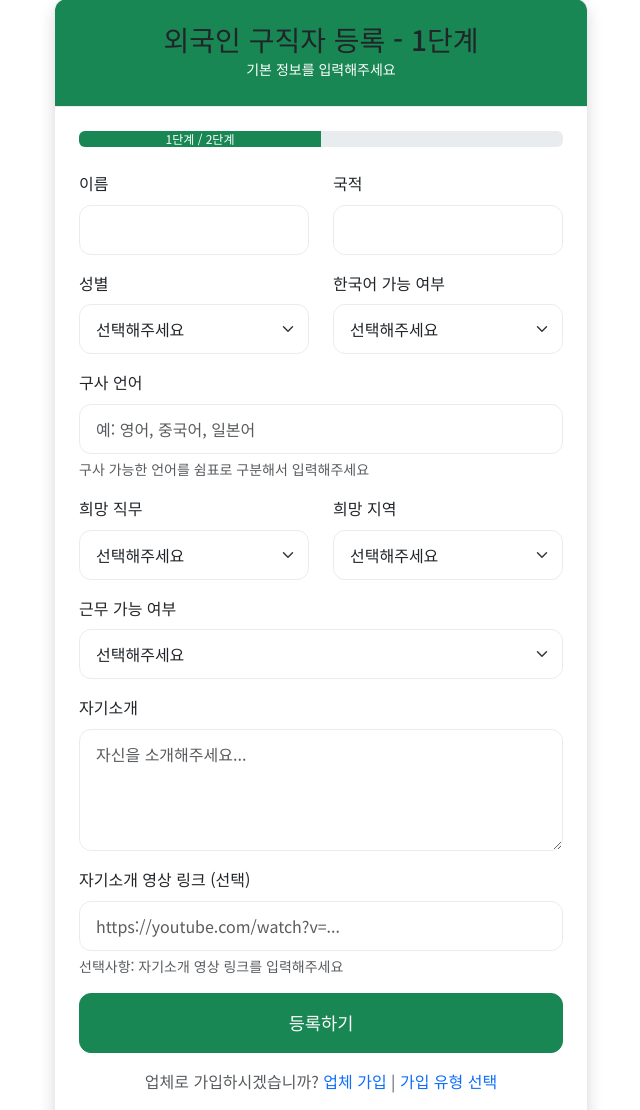
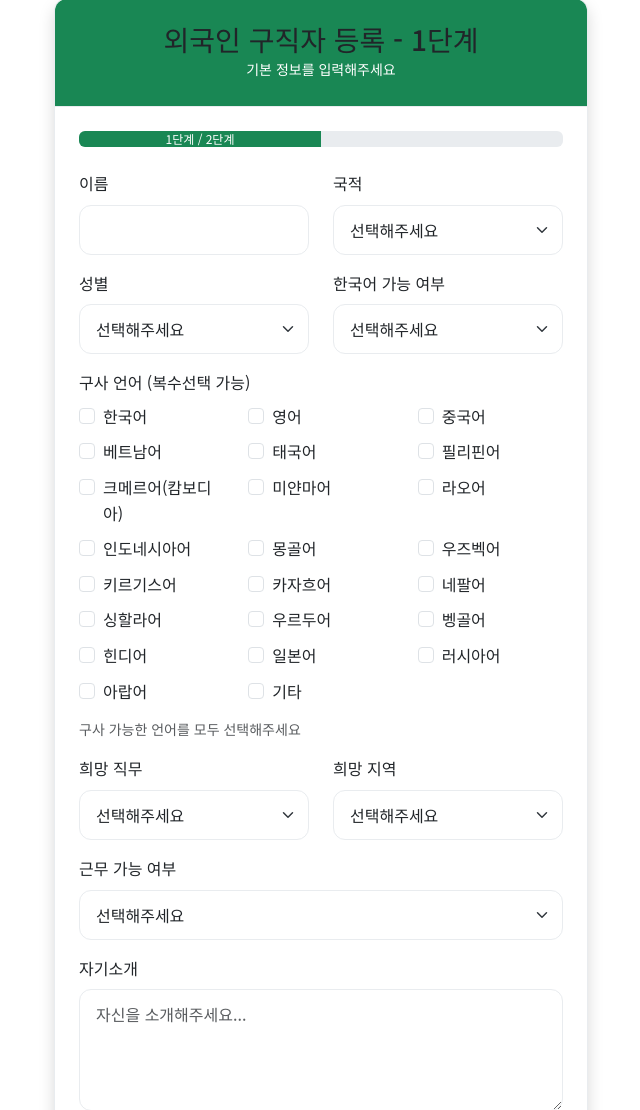
Before and after one commit to chunja07/MovingBridge, a Flask app: page /register-worker in a window 1280 px wide. Shown: the part 160-1270 px from the top of the page, without its empty margins (319-959 px from the left). Run offline with Flask 3, Linux system fonts and the light colour scheme; some libraries are stand-ins or nearby versions.

Commit message:
Improve foreign job seeker registration with selectable nationality/languages
Replaced StringFields with SelectFields/SelectMultipleFields for nationality and languages in Step1RegisterForm.

Replit-Commit-Author: Agent
Replit-Commit-Session-Id: 0f8dae57-bfae-4d91-bc04-a7b4eaf506f1
Replit-Commit-Screenshot-Url: https://storage.googleapis.com/screenshot-production-us-central1/f03fd319-b2ac-458b-ba6e-ce1261aad4c0/9e71972b-ca7e-41a9-a35e-81d6853519e1.jpg

```diff
--- a/app.py
+++ b/app.py
@@ -58,10 +58,54 @@ class AdminLoginForm(FlaskForm):
 
 class Step1RegisterForm(FlaskForm):
     name = StringField('이름', validators=[DataRequired(), Length(min=1, max=50)])
-    nationality = StringField('국적', validators=[DataRequired(), Length(min=1, max=50)])
+    nationality = SelectField('국적', choices=[
+        ('', '선택해주세요'),
+        ('vietnam', '베트남'),
+        ('philippines', '필리핀'),
+        ('thailand', '태국'),
+        ('cambodia', '캄보디아'),
+        ('myanmar', '미얀마'),
+        ('laos', '라오스'),
+        ('indonesia', '인도네시아'),
+        ('china', '중국'),
+        ('mongolia', '몽골'),
+        ('uzbekistan', '우즈베키스탄'),
+        ('kyrgyzstan', '키르기스스탄'),
+        ('kazakhstan', '카자흐스탄'),
+        ('nepal', '네팔'),
+        ('sri_lanka', '스리랑카'),
+        ('pakistan', '파키스탄'),
+        ('bangladesh', '방글라데시'),
+        ('india', '인도'),
+        ('other', '기타')
+    ], validators=[DataRequired()])
     gender = SelectField('성별', choices=[('', '선택해주세요'), ('male', '남성'), ('female', '여성')], validators=[DataRequired()])
     korean_fluent = SelectField('한국어 가능 여부', choices=[('', '선택해주세요'), ('yes', '예'), ('no', '아니오')], validators=[DataRequired()])
-    languages = StringField('구사 언어', validators=[DataRequired(), Length(min=1, max=200)])
+    languages = SelectMultipleField('구사 언어 (복수선택 가능)', choices=[
+        ('korean', '한국어'),
+        ('english', '영어'),
+        ('chinese', '중국어'),
+        ('vietnamese', '베트남어'),
+        ('thai', '태국어'),
+        ('filipino', '필리핀어'),
+        ('khmer', '크메르어(캄보디아)'),
+        ('myanmar', '미얀마어'),
+        ('lao', '라오어'),
+        ('indonesian', '인도네시아어'),
+        ('mongolian', '몽골어'),
+        ('uzbek', '우즈벡어'),
+        ('kyrgyz', '키르기스어'),
+        ('kazakh', '카자흐어'),
+        ('nepali', '네팔어'),
+        ('sinhala', '싱할라어'),
+        ('urdu', '우르두어'),
+        ('bengali', '벵골어'),
+        ('hindi', '힌디어'),
+        ('japanese', '일본어'),
+        ('russian', '러시아어'),
+        ('arabic', '아랍어'),
+        ('other', '기타')
+    ], widget=widgets.ListWidget(prefix_label=False), option_widget=widgets.CheckboxInput(), validators=[DataRequired()])
     preferred_jobs = SelectField('희망 직무', choices=[
         ('', '선택해주세요'),
         ('moving', '이사 작업'),
@@ -636,7 +680,7 @@ def register():
                     form.nationality.data,
                     form.gender.data,
                     form.korean_fluent.data == 'yes',
-                    form.languages.data,
+                    ','.join(form.languages.data) if form.languages.data else '',
                     form.preferred_jobs.data,
                     form.preferred_location.data,
                     form.availability.data,
--- a/templates/register.html
+++ b/templates/register.html
@@ -32,7 +32,7 @@
 
                             <div class="col-md-6 mb-3">
                                 {{ form.nationality.label(class="form-label") }}
-                                {{ form.nationality(class="form-control") }}
+                                {{ form.nationality(class="form-select") }}
                                 {% for error in form.nationality.errors %}
                                     <div class="text-danger small">{{ error }}</div>
                                 {% endfor %}
@@ -59,8 +59,17 @@
 
                         <div class="mb-3">
                             {{ form.languages.label(class="form-label") }}
-                            {{ form.languages(class="form-control", placeholder="예: 영어, 중국어, 일본어") }}
-                            <div class="form-text">구사 가능한 언어를 쉼표로 구분해서 입력해주세요</div>
+                            <div class="row">
+                                {% for subfield in form.languages %}
+                                <div class="col-md-4 col-sm-6 mb-2">
+                                    <div class="form-check">
+                                        {{ subfield(class="form-check-input") }}
+                                        {{ subfield.label(class="form-check-label") }}
+                                    </div>
+                                </div>
+                                {% endfor %}
+                            </div>
+                            <div class="form-text">구사 가능한 언어를 모두 선택해주세요</div>
                             {% for error in form.languages.errors %}
                                 <div class="text-danger small">{{ error }}</div>
                             {% endfor %}
```
